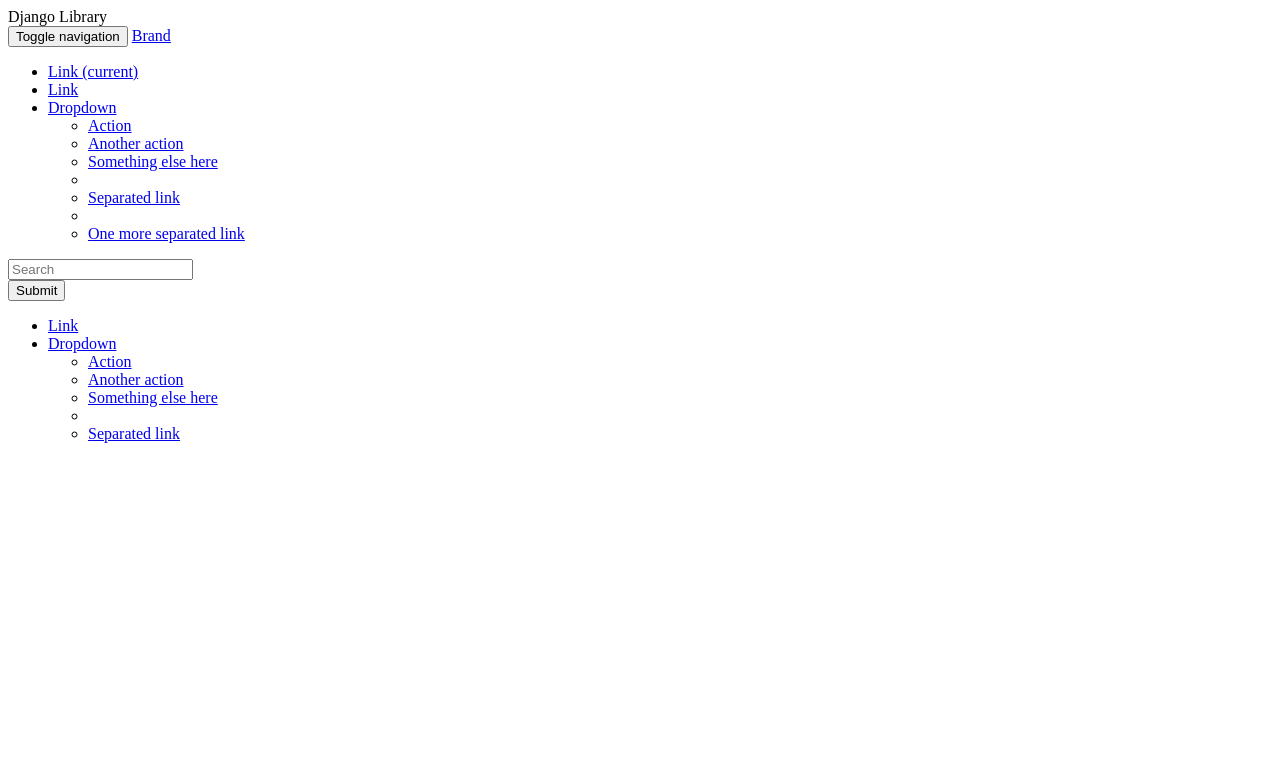
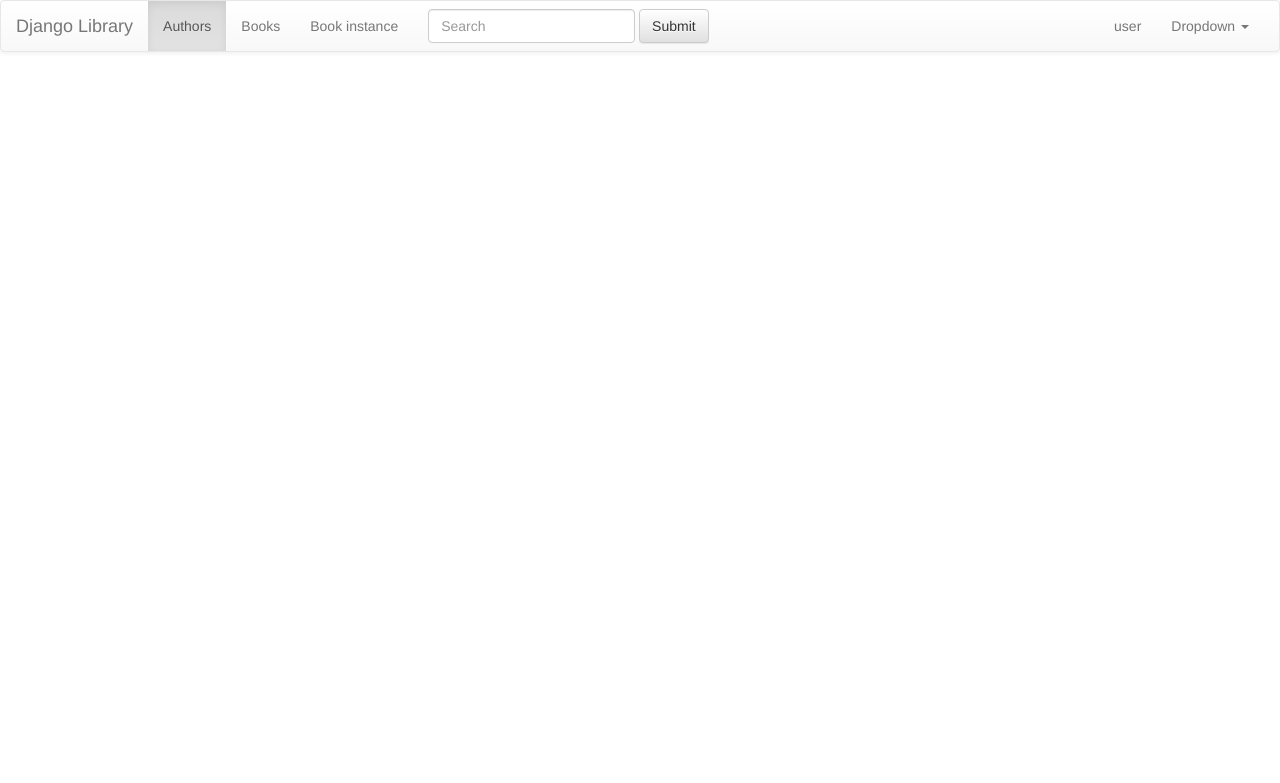
Before and after one commit to Kishy-nivas/djangolibrary, a Django app: template library/templates/library/base.html in a window 1280 px wide. Shown: the top 783 px of the page. Run offline with Django 3.2, Linux system fonts and the light colour scheme; the template is opened without the code that fills it, so the values that code supplies are empty; some libraries are stand-ins or nearby versions.

Commit message:
Finished layout for the page

```diff
--- a/library/templates/library/base.html
+++ b/library/templates/library/base.html
@@ -1,6 +1,15 @@
 <html>
-    <head> Django Library <title>
-        Djanogo </title>
+    <head>
+        <title>
+
+        Djanogo library  </title>
+        <link rel="stylesheet" href="//maxcdn.bootstrapcdn.com/bootstrap/3.2.0/css/bootstrap.min.css">
+        <link rel="stylesheet" href="//maxcdn.bootstrapcdn.com/bootstrap/3.2.0/css/bootstrap-theme.min.css">
+
+        <link href='//fonts.googleapis.com/css?family=Lobster&subset=latin,latin-ext' rel='stylesheet' type='text/css'>
+        <script src="//ajax.googleapis.com/ajax/libs/jquery/1.11.1/jquery.min.js"></script>
+       <script src =  "https://maxcdn.bootstrapcdn.com/bootstrap/3.3.7/js/bootstrap.min.js"></script>
+
     </head>
     <body>
 
@@ -9,31 +18,21 @@
     <!-- Brand and toggle get grouped for better mobile display -->
     <div class="navbar-header">
       <button type="button" class="navbar-toggle collapsed" data-toggle="collapse" data-target="#bs-example-navbar-collapse-1" aria-expanded="false">
-        <span class="sr-only">Toggle navigation</span>
+        <span class="sr-only"></span>
         <span class="icon-bar"></span>
         <span class="icon-bar"></span>
         <span class="icon-bar"></span>
       </button>
-      <a class="navbar-brand" href="#">Brand</a>
+      <a class="navbar-brand" href="#">Django Library </a>
     </div>
 
     <!-- Collect the nav links, forms, and other content for toggling -->
     <div class="collapse navbar-collapse" id="bs-example-navbar-collapse-1">
       <ul class="nav navbar-nav">
-        <li class="active"><a href="#">Link <span class="sr-only">(current)</span></a></li>
-        <li><a href="#">Link</a></li>
-        <li class="dropdown">
-          <a href="#" class="dropdown-toggle" data-toggle="dropdown" role="button" aria-haspopup="true" aria-expanded="false">Dropdown <span class="caret"></span></a>
-          <ul class="dropdown-menu">
-            <li><a href="#">Action</a></li>
-            <li><a href="#">Another action</a></li>
-            <li><a href="#">Something else here</a></li>
-            <li role="separator" class="divider"></li>
-            <li><a href="#">Separated link</a></li>
-            <li role="separator" class="divider"></li>
-            <li><a href="#">One more separated link</a></li>
-          </ul>
-        </li>
+        <li class="active"><a href="#">Authors <span class="sr-only">(current)</span></a></li>
+        <li><a href="#">Books</a></li>
+         <li><a href="#">Book instance</a></li>
+
       </ul>
       <form class="navbar-form navbar-left">
         <div class="form-group">
@@ -42,15 +41,13 @@
         <button type="submit" class="btn btn-default">Submit</button>
       </form>
       <ul class="nav navbar-nav navbar-right">
-        <li><a href="#">Link</a></li>
+        <li><a href="#">user</a></li>
         <li class="dropdown">
           <a href="#" class="dropdown-toggle" data-toggle="dropdown" role="button" aria-haspopup="true" aria-expanded="false">Dropdown <span class="caret"></span></a>
           <ul class="dropdown-menu">
-            <li><a href="#">Action</a></li>
-            <li><a href="#">Another action</a></li>
-            <li><a href="#">Something else here</a></li>
+            <li><a href="#">bookmarks</a></li>
+            <li><a href="#">books to  read </a></li>
             <li role="separator" class="divider"></li>
-            <li><a href="#">Separated link</a></li>
           </ul>
         </li>
       </ul>
@@ -58,6 +55,7 @@
   </div><!-- /.container-fluid -->
 </nav>
 {% block content %}
+{{msg}}
 {% endblock %}
 </body>
 </html>
--- a/library/views.py
+++ b/library/views.py
@@ -3,4 +3,4 @@ from django.shortcuts import render
 
 # Create your views here.
 def index(request):
-    return render('library/base.html')
+    return render(request,'library/base.html',{'msg':"welcome to central library"})
--- a/mysite/urls.py
+++ b/mysite/urls.py
@@ -15,8 +15,9 @@ Including another URLconf
 """
 from django.conf.urls import url,include
 from django.contrib import admin
-
+from django.views.generic import RedirectView
 urlpatterns = [
     url(r'^admin/', admin.site.urls),
     url(r'^library/',include('library.urls')),
+    url(r'^$',RedirectView.as_view(url='/library/',permanent=True)),
 ]
```
